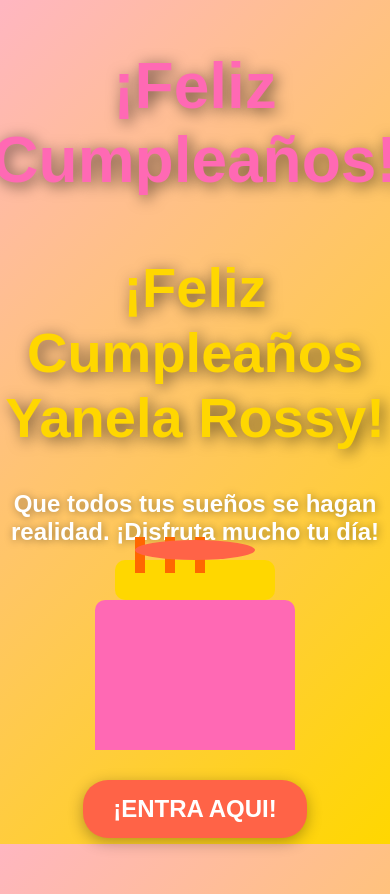
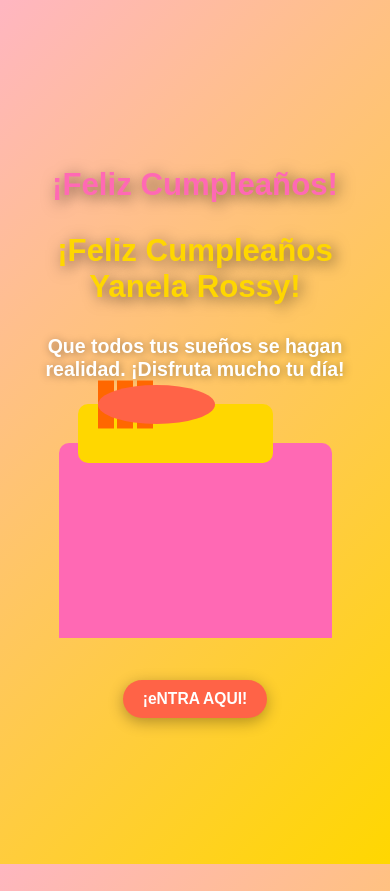
Before and after one commit to RoyRoly/githubpagetest, a plain HTML site: page index.html in a window 390 px wide. Shown: the top 894 px of the page. Drawn offline with Linux system fonts and the light colour scheme.

Commit message:
Update index.html

```diff
--- a/index.html
+++ b/index.html
@@ -18,28 +18,27 @@
             color: white;
             text-align: center;
             overflow: hidden;
+            padding: 10px;
         }
 
         h1 {
-            font-size: 3rem;
+            font-size: 4vw;
             color: #fff;
             text-shadow: 3px 3px 15px rgba(0, 0, 0, 0.6);
-            margin-bottom: 20px;
+            margin-bottom: 10px;
             font-family: 'Cursive', sans-serif;
         }
 
         h1:nth-child(1) {
-            font-size: 4rem;
             color: #FF69B4; /* Rosa brillante */
         }
 
         h1:nth-child(2) {
-            font-size: 3.5rem;
             color: #FFD700; /* Dorado */
         }
 
         p {
-            font-size: 1.5rem;
+            font-size: 2vw;
             margin-top: 20px;
             color: #fff;
             font-weight: bold;
@@ -57,8 +56,8 @@
 
         .balloon {
             position: absolute;
-            width: 80px;
-            height: 120px;
+            width: 10vw;
+            height: 15vw;
             background-color: #FF69B4;
             border-radius: 50%;
             animation: bounce 4s ease-in-out infinite;
@@ -91,10 +90,10 @@
 
         /* Pastel dibujado con CSS */
         .cake {
-            margin-top: 30px;
+            margin-top: 5vh;
             position: relative;
-            width: 200px;
-            height: 150px;
+            width: 40vw;
+            height: 30vw;
             background-color: #FF69B4;
             border-radius: 10px 10px 0 0; /* Bordes redondeados arriba */
         }
@@ -102,10 +101,10 @@
         .cake:before {
             content: '';
             position: absolute;
-            top: -40px;
-            left: 20px;
-            width: 160px;
-            height: 40px;
+            top: -10vw;
+            left: 5vw;
+            width: 30vw;
+            height: 10vw;
             background-color: #FFD700; /* Parte superior del pastel */
             border-radius: 10px;
         }
@@ -113,10 +112,10 @@
         .cake:after {
             content: '';
             position: absolute;
-            top: -60px;
-            left: 40px;
-            width: 120px;
-            height: 20px;
+            top: -15vw;
+            left: 10vw;
+            width: 20vw;
+            height: 5vw;
             background-color: #FF6347; /* Velas del pastel */
             border-radius: 50%;
         }
@@ -124,20 +123,20 @@
         /* Velas animadas */
         .candle {
             position: absolute;
-            width: 10px;
-            height: 30px;
+            width: 2vw;
+            height: 7vw;
             background-color: #FFD700;
-            top: -60px;
-            left: 40px;
+            top: -15vw;
+            left: 10vw;
             animation: flame 1.5s ease-in-out infinite;
         }
 
         .candle:nth-child(2) {
-            left: 70px;
+            left: 15vw;
         }
 
         .candle:nth-child(3) {
-            left: 100px;
+            left: 20vw;
         }
 
         @keyframes flame {
@@ -157,12 +156,12 @@
 
         /* Estilo del botón para ver flores (link como botón) */
         .button {
-            margin-top: 30px;
-            font-size: 1.5rem;
+            margin-top: 5vh;
+            font-size: 2vw;
             color: #fff;
             text-decoration: none;
             background-color: #FF6347;
-            padding: 15px 30px;
+            padding: 10px 20px;
             border-radius: 25px;
             box-shadow: 0px 4px 15px rgba(0, 0, 0, 0.3);
             transition: background-color 0.3s ease;
@@ -172,6 +171,40 @@
 
         .button:hover {
             background-color: #FF4500;
+        }
+
+        /* Media Query para pantallas pequeñas */
+        @media (max-width: 600px) {
+            h1 {
+                font-size: 8vw;
+            }
+            p {
+                font-size: 5vw;
+            }
+            .cake {
+                width: 70vw;
+                height: 50vw;
+            }
+            .cake:before {
+                width: 50vw;
+                height: 15vw;
+            }
+            .cake:after {
+                width: 30vw;
+                height: 10vw;
+            }
+            .candle {
+                width: 4vw;
+                height: 10vw;
+            }
+            .balloon {
+                width: 20vw;
+                height: 30vw;
+            }
+            .button {
+                font-size: 4vw;
+                padding: 10px 20px;
+            }
         }
     </style>
 </head>
@@ -197,6 +230,6 @@
     </div>
 
     <!-- Botón para ver flores (enlace como botón) -->
-    <a href="https://royroly.github.io/flores/" class="button" target="_blank">¡ENTRA AQUI!</a>
+    <a href="https://royroly.github.io/flores/" class="button" target="_blank">¡eNTRA AQUI!</a>
 </body>
 </html>
```
